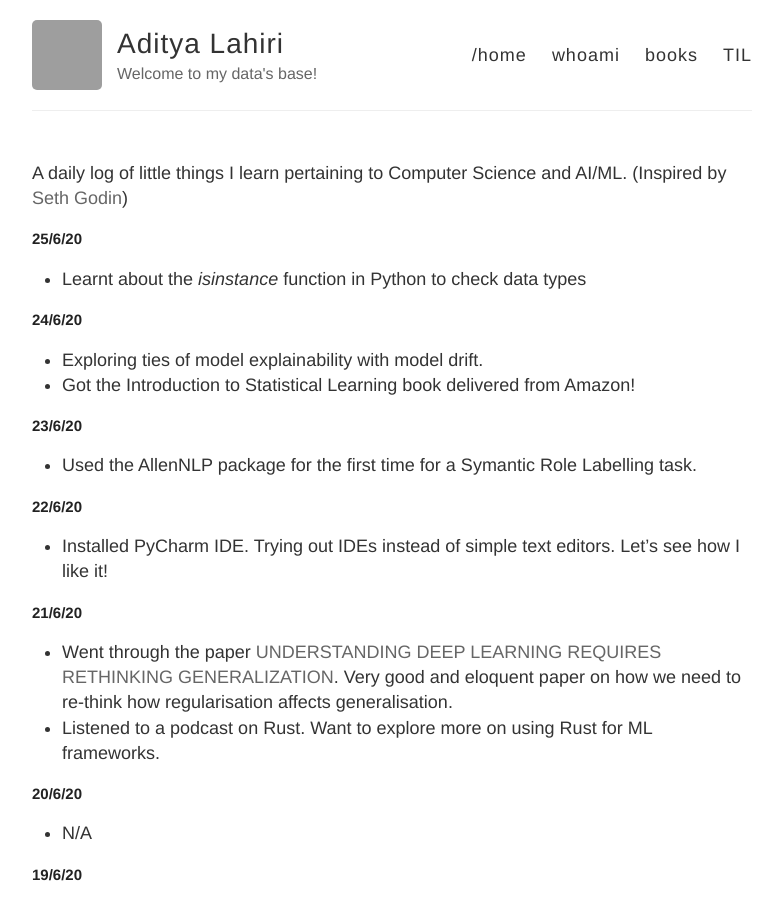
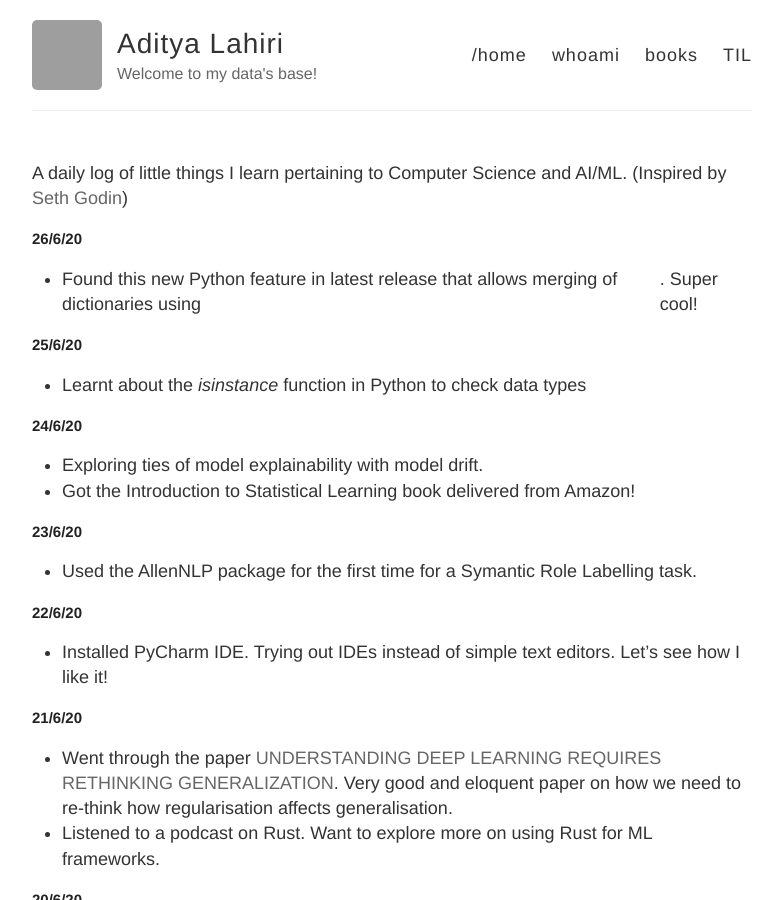
Before and after one commit to adityalahiri/adityalahiri.github.io, a Jekyll site: the page built from TIL.md, in a window 1280 px wide and 900 px high. Shown: the whole window, without its empty margins (248-1030 px from the left). Built offline with Jekyll 4.4.1, drawn with Linux system fonts in a browser that asks for light colours; our own code applies the rules of GitHub Pages for plain Markdown files; grey boxes are pictures that could not be loaded.

Commit message:
Update for 26/6

```diff
--- a/TIL.md
+++ b/TIL.md
@@ -1,5 +1,9 @@
 A daily log of little things I learn pertaining to Computer Science and AI/ML.
 (Inspired by [Seth Godin](https://seths.blog/))
+
+## 26/6/20
+
+* Found this new Python feature in latest release that allows merging of dictionaries using |. Super cool!
 
 ## 25/6/20
 
```
